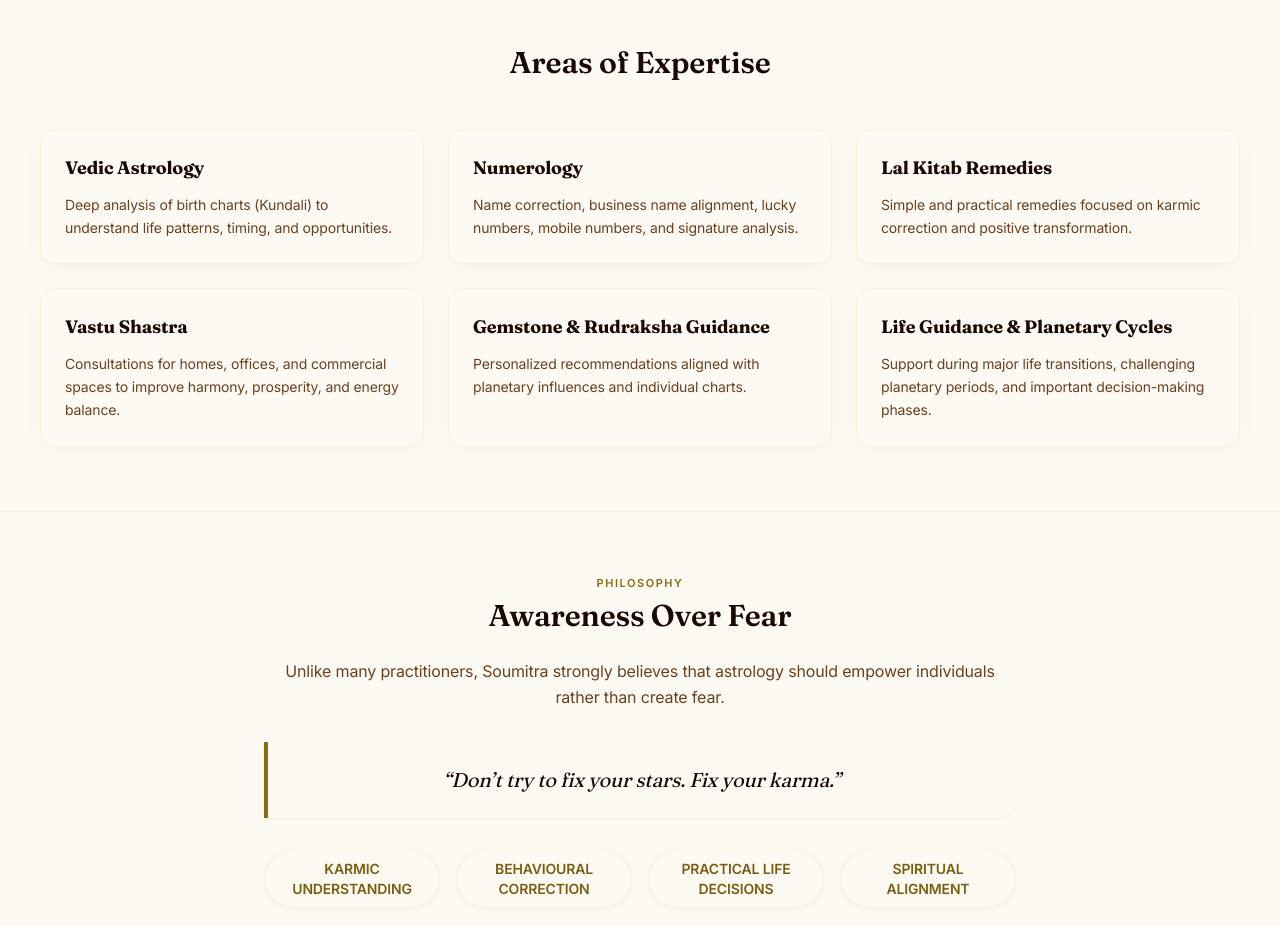
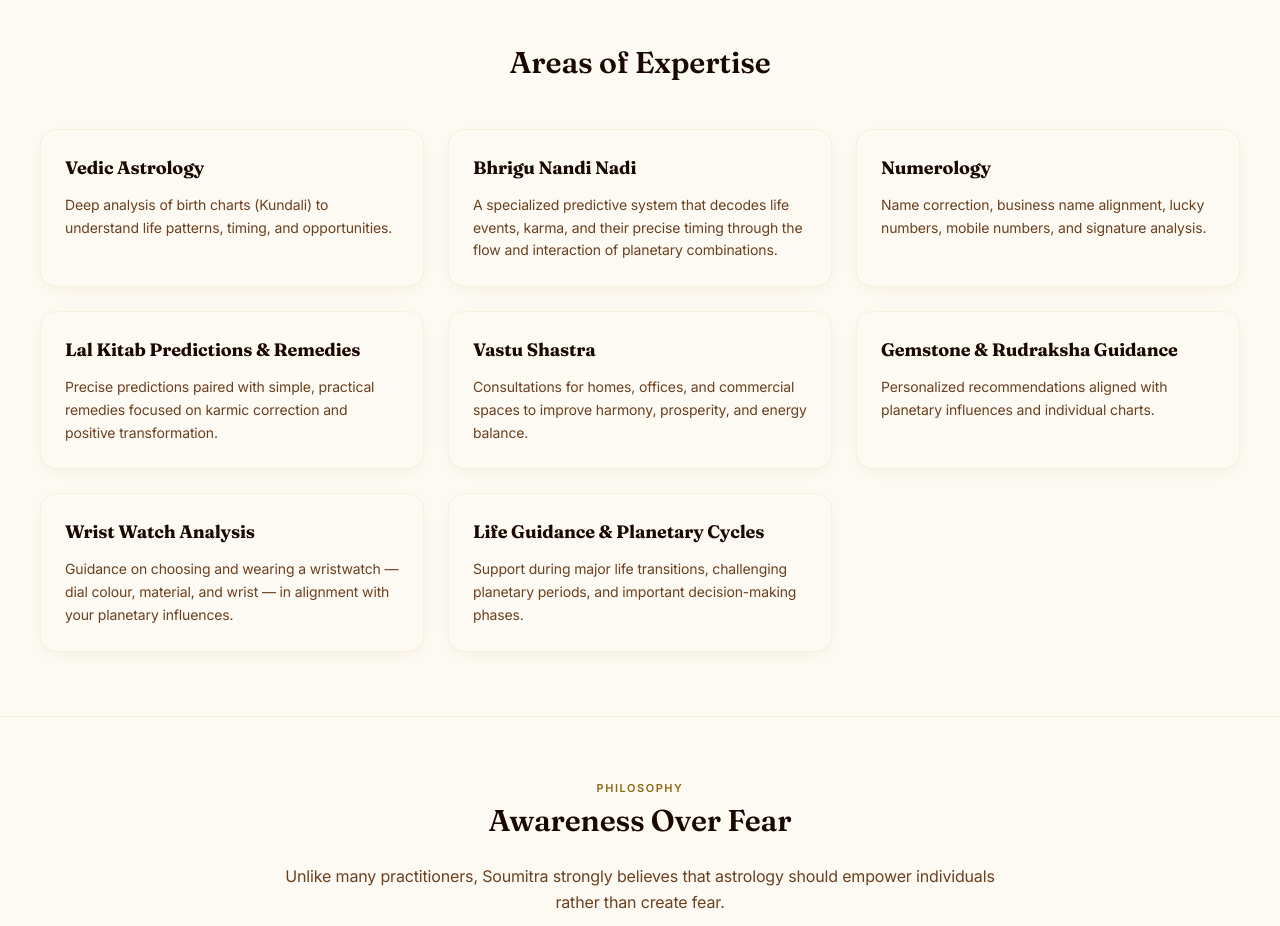
Before and after one commit to priyanshu091/astro-main, a Next.js app: page /about in a window 1280 px wide. Shown: the part 1640-2566 px from the top of the page. Built offline with nearby package versions, Linux system fonts and the light colour scheme.

Commit message:
chore: update about page

```diff
--- a/app/about/page.tsx
+++ b/app/about/page.tsx
@@ -144,10 +144,12 @@ export default function AboutPage() {
             <div className="grid grid-cols-1 md:grid-cols-3 gap-6">
               {[
                 { title: "Vedic Astrology", desc: "Deep analysis of birth charts (Kundali) to understand life patterns, timing, and opportunities." },
+                { title: "Bhrigu Nandi Nadi", desc: "A specialized predictive system that decodes life events, karma, and their precise timing through the flow and interaction of planetary combinations." },
                 { title: "Numerology", desc: "Name correction, business name alignment, lucky numbers, mobile numbers, and signature analysis." },
-                { title: "Lal Kitab Remedies", desc: "Simple and practical remedies focused on karmic correction and positive transformation." },
+                { title: "Lal Kitab Predictions & Remedies", desc: "Precise predictions paired with simple, practical remedies focused on karmic correction and positive transformation." },
                 { title: "Vastu Shastra", desc: "Consultations for homes, offices, and commercial spaces to improve harmony, prosperity, and energy balance." },
                 { title: "Gemstone & Rudraksha Guidance", desc: "Personalized recommendations aligned with planetary influences and individual charts." },
+                { title: "Wrist Watch Analysis", desc: "Guidance on choosing and wearing a wristwatch — dial colour, material, and wrist — in alignment with your planetary influences." },
                 { title: "Life Guidance & Planetary Cycles", desc: "Support during major life transitions, challenging planetary periods, and important decision-making phases." },
               ].map((e) => (
                 <div key={e.title} className="bg-bg-void p-6 rounded-card border border-gold-400/10 shadow-[0_4px_20px_-8px_rgba(140,106,58,0.15)] flex flex-col">
```
Also changed, not shown: 1 other file (tests, documents, lock files or other folders).
